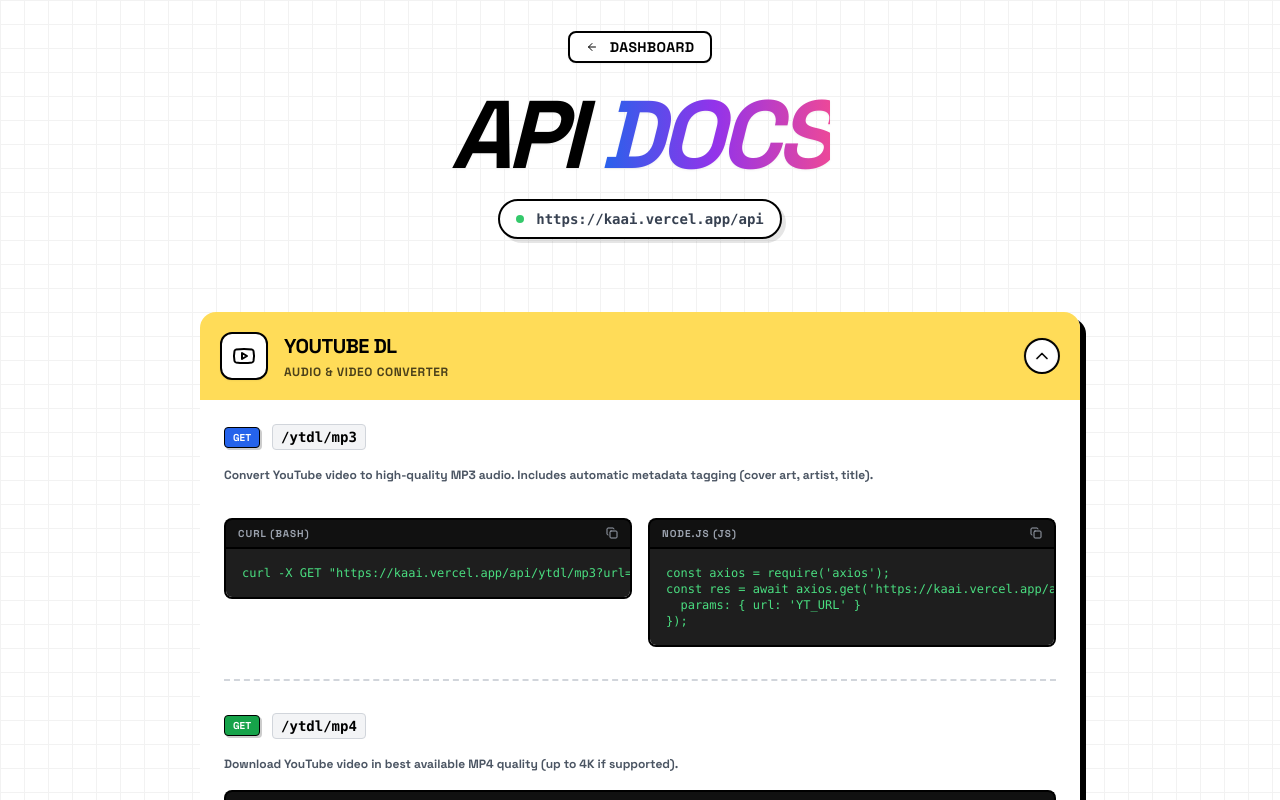
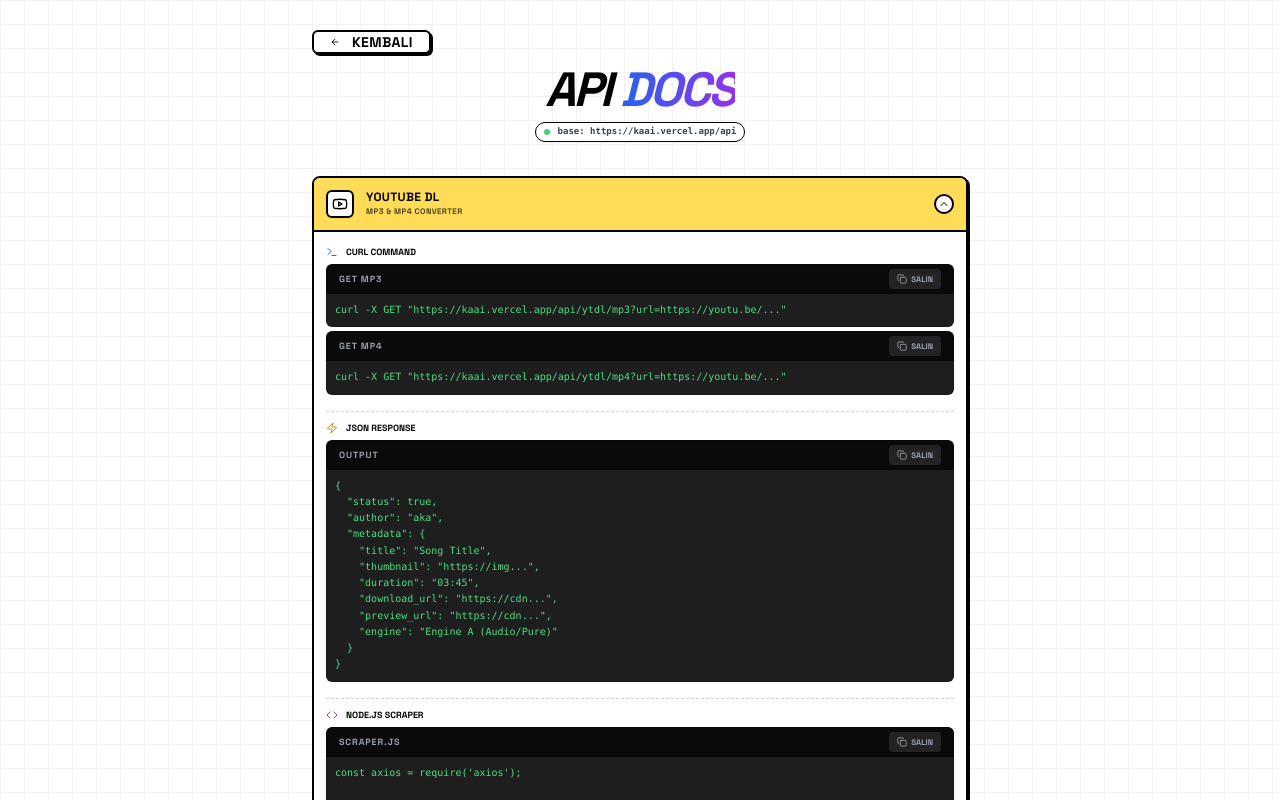
Before and after one commit to akaanakbaik/kaai, a React (Vite) app: page /docs in a window 1280 px wide. Shown: the top 800 px of the page. Built offline with nearby package versions, Linux system fonts and the light colour scheme.

Commit message:
Update Docs.jsx

```diff
--- a/src/pages/Docs.jsx
+++ b/src/pages/Docs.jsx
@@ -3,34 +3,35 @@ import { Link } from 'react-router-dom';
 import { NeoButton, PageWrapper } from '../components/NeoUI';
 import {
   ArrowLeft, Terminal, Copy, Check, Code, Zap, ChevronDown,
-  Youtube, Globe, MessageSquare, Download, Layers
+  Youtube, Globe, MessageSquare, Layers
 } from 'lucide-react';
 import { Helmet } from 'react-helmet-async';
 import { motion, AnimatePresence, useScroll, useTransform } from 'framer-motion';
 import toast from 'react-hot-toast';
 
-// --- COMPONENTS ---
-
-const CodeBlock = ({ label, lang, code }) => {
+const CodeBlock = ({ label, code }) => {
   const [copied, setCopied] = useState(false);
   const handleCopy = (e) => {
     e.stopPropagation();
     navigator.clipboard.writeText(code);
     setCopied(true);
-    toast.success('Copied!');
+    toast.success('Disalin!');
     setTimeout(() => setCopied(false), 2000);
   };
 
   return (
-    <div className="relative mt-4 group">
-      <div className="flex justify-between items-center bg-[#111] px-3 py-1.5 rounded-t-lg border-2 border-b-0 border-black">
-        <span className="text-[10px] font-bold text-gray-400 uppercase tracking-widest">{label} ({lang})</span>
-        <button onClick={handleCopy} className="text-gray-400 hover:text-white transition-colors">
-          {copied ? <Check size={12} /> : <Copy size={12} />}
+    <div className="relative mt-2 group">
+      <div className="flex justify-between items-center bg-[#0a0a0a] px-3 py-1 rounded-t-md border border-black/20">
+        <span className="text-[9px] font-black text-gray-400 uppercase tracking-widest">{label}</span>
+        <button
+          onClick={handleCopy}
+          className="text-gray-400 hover:text-white transition-colors flex items-center gap-1 bg-white/10 px-2 py-0.5 rounded-[4px] text-[8px] font-bold active:scale-95"
+        >
+          {copied ? <Check size={10} /> : <Copy size={10} />} {copied ? 'COPIED' : 'SALIN'}
         </button>
       </div>
-      <div className="bg-[#1e1e1e] p-4 rounded-b-lg border-2 border-black overflow-x-auto custom-scrollbar">
-        <pre className="font-mono text-[10px] md:text-xs text-green-400 leading-relaxed whitespace-pre">
+      <div className="bg-[#1e1e1e] p-2 rounded-b-md border border-t-0 border-black/20 overflow-auto max-h-[250px] custom-scrollbar">
+        <pre className="font-mono text-[9px] md:text-[10px] text-green-400 leading-relaxed whitespace-pre min-w-max">
           {code}
         </pre>
       </div>
@@ -38,46 +39,45 @@ const CodeBlock = ({ label, lang, code }) => {
   );
 };
 
-const ServiceCard = ({ id, icon: Icon, title, desc, color, isOpen, onClick, children }) => {
+const ServiceCard = ({ icon: Icon, title, desc, color, isOpen, onClick, children }) => {
   return (
     <motion.div
       layout
-      initial={{ opacity: 0, y: 20 }}
+      initial={{ opacity: 0, y: 10 }}
       whileInView={{ opacity: 1, y: 0 }}
       viewport={{ once: true }}
-      transition={{ duration: 0.4 }}
-      className={`border-3 border-black rounded-2xl overflow-hidden shadow-[6px_6px_0px_0px_black] bg-white mb-6 relative group`}
+      className={`border-2 border-black rounded-lg overflow-hidden shadow-[2px_2px_0px_0px_black] bg-white mb-3 relative`}
     >
       <div
         onClick={onClick}
-        className={`p-5 flex items-center justify-between cursor-pointer ${color} transition-colors border-b-3 border-black`}
+        className={`p-3 flex items-center justify-between cursor-pointer ${color} border-b-2 border-black active:bg-opacity-90`}
       >
-        <div className="flex items-center gap-4">
-          <div className="bg-white p-2.5 rounded-xl border-2 border-black shadow-sm group-hover:scale-110 transition-transform">
-            <Icon size={24} className="text-black" />
+        <div className="flex items-center gap-3">
+          <div className="bg-white p-1 rounded-md border-2 border-black shadow-sm">
+            <Icon size={16} className="text-black" />
           </div>
           <div>
-            <h3 className="font-black text-lg md:text-xl leading-none tracking-tight">{title}</h3>
-            <p className="text-[10px] md:text-xs font-bold opacity-70 mt-1 uppercase tracking-wider">{desc}</p>
+            <h3 className="font-black text-xs leading-none uppercase tracking-wide">{title}</h3>
+            <p className="text-[8px] font-bold opacity-70 mt-0.5 uppercase tracking-wider">{desc}</p>
           </div>
         </div>
         <motion.div
           animate={{ rotate: isOpen ? 180 : 0 }}
-          className="bg-white p-1.5 rounded-full border-2 border-black shadow-sm"
+          className="bg-white p-0.5 rounded-full border-2 border-black shadow-sm"
         >
-          <ChevronDown size={20} />
+          <ChevronDown size={12} />
         </motion.div>
       </div>
 
       <AnimatePresence>
         {isOpen && (
           <motion.div
-            initial={{ height: 0, opacity: 0 }}
-            animate={{ height: 'auto', opacity: 1 }}
-            exit={{ height: 0, opacity: 0 }}
-            className="bg-white"
+            initial={{ height: 0 }}
+            animate={{ height: 'auto' }}
+            exit={{ height: 0 }}
+            className="bg-white overflow-hidden"
           >
-            <div className="p-6 space-y-8">
+            <div className="p-3 space-y-4 text-xs">
               {children}
             </div>
           </motion.div>
@@ -87,175 +87,161 @@ const ServiceCard = ({ id, icon: Icon, title, desc, color, isOpen, onClick, chil
   );
 };
 
-// --- MAIN DOCS ---
-
 const Docs = () => {
-  const [activeTab, setActiveTab] = useState('ytdl'); // Default open first
+  const [activeTab, setActiveTab] = useState('ytdl');
   const containerRef = useRef(null);
   const { scrollYProgress } = useScroll({ target: containerRef });
-  const y = useTransform(scrollYProgress, [0, 1], [0, -50]);
+  const y = useTransform(scrollYProgress, [0, 1], [0, -20]);
 
   const toggleTab = (id) => setActiveTab(activeTab === id ? null : id);
 
   return (
     <PageWrapper>
-      <Helmet><title>KAAI API Reference</title></Helmet>
+      <Helmet><title>API Docs</title></Helmet>
 
-      <div ref={containerRef} className="w-full max-w-4xl mx-auto px-2 pb-24 pt-8 relative">
+      <div ref={containerRef} className="w-full max-w-2xl mx-auto px-2 pb-10 pt-4 relative">
 
-        {/* PARALLAX HEADER */}
-        <motion.div style={{ y }} className="mb-12 text-center relative z-0">
-          <Link to="/">
-            <NeoButton variant="white" className="h-8 text-[10px] mb-6 mx-auto w-fit rounded-lg px-4 border-2 shadow-sm">
-              <ArrowLeft size={12} className="mr-1"/> DASHBOARD
-            </NeoButton>
-          </Link>
-          <h1 className="text-5xl md:text-8xl font-black italic tracking-tighter mb-4 leading-none text-black drop-shadow-sm">
-            API <span className="text-transparent bg-clip-text bg-gradient-to-r from-blue-600 via-purple-600 to-pink-500">DOCS</span>
-          </h1>
+        <motion.div style={{ y }} className="mb-6 relative z-0">
+          <div className="flex justify-start mb-3">
+            <Link to="/">
+              <NeoButton variant="white" className="h-6 text-[9px] px-3 border-2 shadow-[2px_2px_0px_0px_black] rounded-md hover:bg-black hover:text-white transition-colors uppercase font-bold">
+                <ArrowLeft size={10} className="mr-1"/> KEMBALI
+              </NeoButton>
+            </Link>
+          </div>
 
-          <div className="inline-flex items-center gap-3 bg-white border-2 border-black px-4 py-2 rounded-full shadow-[4px_4px_0px_0px_rgba(0,0,0,0.1)]">
-            <div className="w-2 h-2 rounded-full bg-green-500 animate-pulse"></div>
-            <code className="font-mono font-bold text-xs md:text-sm text-gray-700">https://kaai.vercel.app/api</code>
+          <div className="text-center">
+            <h1 className="text-3xl md:text-5xl font-black italic tracking-tighter mb-1 leading-none text-black drop-shadow-sm">
+              API <span className="text-transparent bg-clip-text bg-gradient-to-r from-blue-600 to-purple-600">DOCS</span>
+            </h1>
+            <div className="inline-flex items-center gap-2 bg-white border border-black px-2 py-0.5 rounded-full shadow-sm">
+              <div className="w-1.5 h-1.5 rounded-full bg-green-500 animate-pulse"></div>
+              <code className="font-mono font-bold text-[9px] text-gray-700">base: https://kaai.vercel.app/api</code>
+            </div>
           </div>
         </motion.div>
 
-        {/* CONTENT GRID */}
-        <div className="relative z-10 space-y-8">
+        <div className="relative z-10 space-y-3">
 
-          {/* 1. YOUTUBE DOWNLOADER */}
           <ServiceCard
-            id="ytdl"
             icon={Youtube}
             title="YOUTUBE DL"
-            desc="Audio & Video Converter"
+            desc="MP3 & MP4 Converter"
             color="bg-[#FFDC58]"
             isOpen={activeTab === 'ytdl'}
             onClick={() => toggleTab('ytdl')}
           >
-            {/* ENDPOINT MP3 */}
-            <div className="space-y-4">
-              <div className="flex items-center gap-3 mb-2">
-                <span className="bg-blue-600 text-white px-2 py-0.5 rounded text-[10px] font-black border border-black shadow-[2px_2px_0px_0px_rgba(0,0,0,0.2)]">GET</span>
-                <code className="font-mono font-bold text-sm bg-gray-100 px-2 py-0.5 rounded border border-gray-300">/ytdl/mp3</code>
+            <div className="space-y-1">
+              <div className="flex items-center gap-2 mb-1">
+                <Terminal size={12} className="text-blue-600" />
+                <span className="font-black text-[9px] uppercase">cURL Command</span>
               </div>
-              <p className="text-xs text-gray-600 font-bold leading-relaxed">
-                Convert YouTube video to high-quality MP3 audio. Includes automatic metadata tagging (cover art, artist, title).
-              </p>
-
-              <div className="grid md:grid-cols-2 gap-4">
-                <CodeBlock label="cURL" lang="bash" code={`curl -X GET "https://kaai.vercel.app/api/ytdl/mp3?url=https://youtu.be/..."`} />
-                <CodeBlock label="Node.js" lang="js" code={`const axios = require('axios');
-const res = await axios.get('https://kaai.vercel.app/api/ytdl/mp3', {
-  params: { url: 'YT_URL' }
-});`} />
-              </div>
+              <CodeBlock label="GET MP3" code={`curl -X GET "https://kaai.vercel.app/api/ytdl/mp3?url=https://youtu.be/..."`} />
+              <CodeBlock label="GET MP4" code={`curl -X GET "https://kaai.vercel.app/api/ytdl/mp4?url=https://youtu.be/..."`} />
             </div>
 
-            <hr className="border-t-2 border-dashed border-gray-300" />
-
-            {/* ENDPOINT MP4 */}
-            <div className="space-y-4">
-              <div className="flex items-center gap-3 mb-2">
-                <span className="bg-green-600 text-white px-2 py-0.5 rounded text-[10px] font-black border border-black shadow-[2px_2px_0px_0px_rgba(0,0,0,0.2)]">GET</span>
-                <code className="font-mono font-bold text-sm bg-gray-100 px-2 py-0.5 rounded border border-gray-300">/ytdl/mp4</code>
+            <div className="space-y-1 pt-2 border-t border-dashed border-gray-300">
+              <div className="flex items-center gap-2 mb-1">
+                <Zap size={12} className="text-yellow-600" />
+                <span className="font-black text-[9px] uppercase">JSON Response</span>
               </div>
-              <p className="text-xs text-gray-600 font-bold leading-relaxed">
-                Download YouTube video in best available MP4 quality (up to 4K if supported).
-              </p>
-
-              <CodeBlock label="Python" lang="py" code={`import requests
-res = requests.get("https://kaai.vercel.app/api/ytdl/mp4", params={"url": "YT_URL"})
-print(res.json())`} />
-            </div>
-
-            {/* RESPONSE SCHEMA */}
-            <div className="bg-blue-50 p-4 rounded-xl border-2 border-blue-200">
-              <h4 className="font-black text-xs text-blue-800 mb-2 flex items-center gap-2"><Zap size={14}/> RESPONSE OBJECT</h4>
-              <pre className="font-mono text-[10px] text-blue-900 whitespace-pre-wrap">
-{`{
+              <CodeBlock label="OUTPUT" code={`{
   "status": true,
   "author": "aka",
   "metadata": {
-    "title": "Video Title",
+    "title": "Song Title",
     "thumbnail": "https://img...",
     "duration": "03:45",
-    "download_url": "https://cdn..."
+    "download_url": "https://cdn...",
+    "preview_url": "https://cdn...",
+    "engine": "Engine A (Audio/Pure)"
   }
-}`}
-              </pre>
+}`} />
+            </div>
+
+            <div className="space-y-1 pt-2 border-t border-dashed border-gray-300">
+              <div className="flex items-center gap-2 mb-1">
+                <Code size={12} className="text-purple-600" />
+                <span className="font-black text-[9px] uppercase">Node.js Scraper</span>
+              </div>
+              <CodeBlock label="SCRAPER.JS" code={`const axios = require('axios');
+
+// Function Utama
+async function kaaiDownload(url, type = 'mp3') {
+  try {
+    const endpoint = type === 'mp3' ? 'mp3' : 'mp4';
+    const { data } = await axios.get(\`https://kaai.vercel.app/api/ytdl/\${endpoint}\`, {
+      params: { url },
+      timeout: 300000 // Wajib 5 Menit
+    });
+    return data;
+  } catch (e) {
+    return { status: false, msg: e.message };
+  }
+}
+
+// --- CONTOH MP3 ---
+kaaiDownload('https://youtu.be/...', 'mp3').then(res => {
+  console.log('🎵 Audio:', res.metadata.download_url);
+});
+
+// --- CONTOH MP4 ---
+kaaiDownload('https://youtu.be/...', 'mp4').then(res => {
+  console.log('🎬 Video:', res.metadata.download_url);
+});`} />
             </div>
           </ServiceCard>
 
-          {/* 2. ALL IN ONE */}
           <ServiceCard
-            id="aio"
             icon={Layers}
             title="ALL-IN-ONE"
-            desc="Social Media Downloader"
+            desc="Social Media"
             color="bg-[#60A5FA]"
             isOpen={activeTab === 'aio'}
             onClick={() => toggleTab('aio')}
           >
-            <div className="text-center py-8">
-              <Terminal size={40} className="mx-auto text-gray-300 mb-3" />
-              <p className="font-bold text-gray-400 text-xs uppercase tracking-widest">Documentation Coming Soon</p>
+            <div className="text-center py-4 opacity-50 font-bold text-[9px] bg-gray-50 rounded border border-gray-200">
+              Coming Soon...
             </div>
           </ServiceCard>
 
-          {/* 3. SSWEB */}
           <ServiceCard
-            id="ssweb"
             icon={Globe}
             title="SSWEB PRO"
-            desc="Website Screenshot"
+            desc="Screenshot Tool"
             color="bg-[#FF90E8]"
             isOpen={activeTab === 'ssweb'}
             onClick={() => toggleTab('ssweb')}
           >
-            <div className="text-center py-8">
-              <Terminal size={40} className="mx-auto text-gray-300 mb-3" />
-              <p className="font-bold text-gray-400 text-xs uppercase tracking-widest">Documentation Coming Soon</p>
+            <div className="text-center py-4 opacity-50 font-bold text-[9px] bg-gray-50 rounded border border-gray-200">
+              Coming Soon...
             </div>
           </ServiceCard>
 
-          {/* 4. AI CHAT */}
           <ServiceCard
-            id="ai"
             icon={MessageSquare}
             title="KAAI AI"
-            desc="Smart Assistant"
+            desc="Smart Bot"
             color="bg-[#A3E635]"
             isOpen={activeTab === 'ai'}
             onClick={() => toggleTab('ai')}
           >
-            <div className="text-center py-8">
-              <Terminal size={40} className="mx-auto text-gray-300 mb-3" />
-              <p className="font-bold text-gray-400 text-xs uppercase tracking-widest">Documentation Coming Soon</p>
+            <div className="text-center py-4 opacity-50 font-bold text-[9px] bg-gray-50 rounded border border-gray-200">
+              Coming Soon...
             </div>
           </ServiceCard>
 
         </div>
 
-        {/* FOOTER CTA */}
-        <div className="mt-16 text-center">
-          <p className="text-xs font-bold text-gray-400 mb-4">NEED CUSTOM INTEGRATION?</p>
-          <a href="mailto:akaanakbaik17@proton.me" className="inline-block transition-transform hover:-translate-y-1">
-            <button className="bg-black text-white px-6 py-3 font-black text-xs uppercase rounded-xl hover:bg-gray-800 transition-colors shadow-[0px_8px_16px_rgba(0,0,0,0.2)]">
-              Contact Developer
-            </button>
-          </a>
-        </div>
-
       </div>
 
       <style jsx>{`
-        .custom-scrollbar::-webkit-scrollbar { width: 4px; height: 4px; }
+        .custom-scrollbar::-webkit-scrollbar { width: 3px; height: 3px; }
         .custom-scrollbar::-webkit-scrollbar-track { background: #111; }
-        .custom-scrollbar::-webkit-scrollbar-thumb { background: #22c55e; border-radius: 4px; }
+        .custom-scrollbar::-webkit-scrollbar-thumb { background: #22c55e; border-radius: 2px; }
       `}</style>
     </PageWrapper>
   )
 }
 
-export default Docs
+export default Docs;
```
